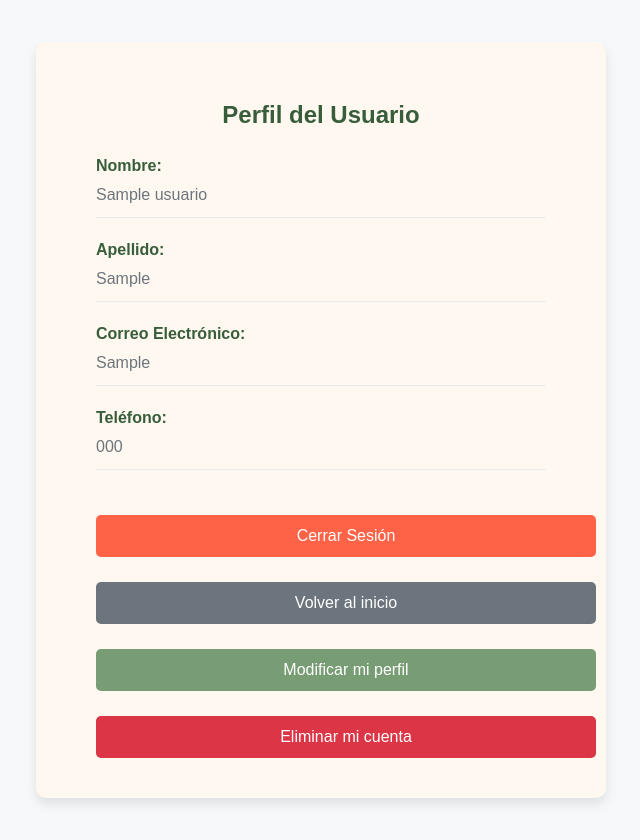
After one commit to dmbalvaroo/EasyBookDMB, a PHP site: page /php/profile.php in a window 1280 px wide. The commit adds this page. Shown: the whole page, without its empty margins (319-959 px from the left). Run offline with PHP 8.4, Linux system fonts and the light colour scheme; the visitor is signed in with stand-in values (Sample User, id 1); tables that the repository leaves empty or names only in its code hold one stand-in row (values such as "Sample post").

Commit message:
algunos cambios

```diff
--- /dev/null
+++ b/css/login/profile.css
@@ -0,0 +1,76 @@
+/* Estilos base para el perfil */
+body {
+    background-color: #f7f8fa; /* Un fondo suave para no distraer */
+    font-family: 'Arial', sans-serif;
+    display: flex;
+    justify-content: center;
+    align-items: center;
+    height: 100vh;
+    margin: 0;
+    padding: 20px;
+}
+
+.profile-container {
+    background-color: #fff8f0; /* Un tono claro de marrón/beige */
+    padding: 40px 60px;
+    border-radius: 10px;
+    box-shadow: 0 6px 12px rgba(0, 0, 0, 0.1);
+    width: 100%;
+    max-width: 450px;
+    text-align: left;
+}
+
+h2 {
+    color: #385d3a; /* Un verde oscuro para los títulos */
+    font-weight: bold;
+    margin-bottom: 25px;
+    text-align: center;
+}
+
+p {
+    color: #6c757d; /* Gris para texto */
+    margin: 20px 0;
+    font-size: 16px;
+    line-height: 1.5;
+    border-bottom: 1px solid #e9ecef; /* Una línea sutil para separar los elementos */
+    padding-bottom: 10px;
+}
+
+p strong {
+    color: #385d3a; /* Coincide con el color del título */
+    display: block; /* Hace que el título del campo se muestre como bloque */
+    margin-bottom: 5px;
+}
+
+a {
+    display: inline-block;
+    background-color: #789c74; /* Un verde suave para el botón */
+    color: white;
+    padding: 12px 25px;
+    border-radius: 5px;
+    text-decoration: none;
+    transition: background-color 0.3s;
+    margin-top: 25px;
+    text-align: center;
+    width: 100%; /* Hace que el botón ocupe todo el ancho del contenedor */
+}
+
+a:hover {
+    background-color: #557c55; /* Un verde más oscuro para el hover */
+}
+
+a[href*="logout.php"] {
+    background-color: #ff6347; /* Rojo para cerrar sesión, implicando una acción importante */
+}
+
+a[href*="destroy.php"] {
+    background-color: #dc3545; /* Rojo más oscuro para eliminar cuenta, destacando la severidad de la acción */
+}
+
+a[href*="modificarPerfil.php"] {
+    background-color: #f0ad4e; /* Amarillo, significando una acción de cambio o edición */
+}
+
+a[href*="index.php"] {
+    background-color: #6c757d; /* Gris para volver al inicio, una acción menos crítica */
+}
--- a/php/login.php
+++ b/php/login.php
@@ -42,10 +42,13 @@ if (isset($_POST["btningresar"])) {
 ?>
 <!DOCTYPE html>
 <html lang="es">
+
 <head>
+    <link href="../css/login/login.css" rel="stylesheet" />
     <meta charset="UTF-8">
     <title>Login</title>
 </head>
+
 <body>
     <div class="login-container">
         <h2>Iniciar Sesión</h2>
@@ -60,4 +63,5 @@ if (isset($_POST["btningresar"])) {
         </form>
     </div>
 </body>
+
 </html>
--- /dev/null
+++ b/php/profile.php
@@ -0,0 +1,54 @@
+<?php
+session_start();
+
+// Verificar si el usuario ha iniciado sesión, si no, redirigir a la página de login.
+if (!isset($_SESSION['usuario'])) {
+    header("Location: login.php");
+    exit;
+}
+
+// Incluir conexión a la base de datos
+include("conexionbd.php");
+
+// Recuperar información del usuario desde la base de datos
+$usuario_id = $_SESSION['id_usuario'];
+$stmt = $conexion->prepare("SELECT nombre, apellido, correo_electronico, telefono FROM Usuario WHERE ID_Usuario = ?");
+$stmt->bind_param("i", $usuario_id);
+$stmt->execute();
+$resultado = $stmt->get_result();
+$usuario = $resultado->fetch_assoc();
+
+if (!$usuario) {
+    echo "No se pudo cargar la información del usuario.";
+    exit;
+}
+
+?>
+
+<!DOCTYPE html>
+<html lang="es">
+<head>
+    <meta charset="UTF-8">
+    <title>Perfil del Usuario</title>
+    <link href="../css/login/profile.css" rel="stylesheet" />
+
+</head>
+<body>
+    <div class="profile-container">
+        <h2>Perfil del Usuario</h2>
+        <p><strong>Nombre:</strong> <?php echo htmlspecialchars($usuario['nombre']); ?></p>
+        <p><strong>Apellido:</strong> <?php echo htmlspecialchars($usuario['apellido']); ?></p>
+        <p><strong>Correo Electrónico:</strong> <?php echo htmlspecialchars($usuario['correo_electronico']); ?></p>
+        <p><strong>Teléfono:</strong> <?php echo htmlspecialchars($usuario['telefono']); ?></p>
+        <a href="logout.php">Cerrar Sesión</a>
+        <a href="../index.php">Volver al inicio</a>
+        <a href="../php/modify.php">Modificar mi perfil</a>
+        <a href="../destroy.php">Eliminar mi cuenta</a>
+    </div>
+</body>
+</html>
+
+<?php
+$stmt->close();
+$conexion->close();
+?>
--- a/php/registro.php
+++ b/php/registro.php
@@ -3,7 +3,8 @@
 <head>
     <meta charset="UTF-8">
     <title>Registro de Usuario</title>
-    <link rel="stylesheet" href="styles.css"> <!-- Asegúrate de incluir tu hoja de estilos CSS aquí -->
+    <link href="../css/login/registro.css" rel="stylesheet" />
+
 </head>
 <body>
     <div class="registro-container">
```
Also changed, not shown: css/login/modify.css (added, +45 -0 lines), css/login/registro.css (added, +65 -0 lines), index.php (+10 -6 lines), php/modify.php (added, +85 -0 lines), css/login/login.css (renamed from css/login/style.css).
